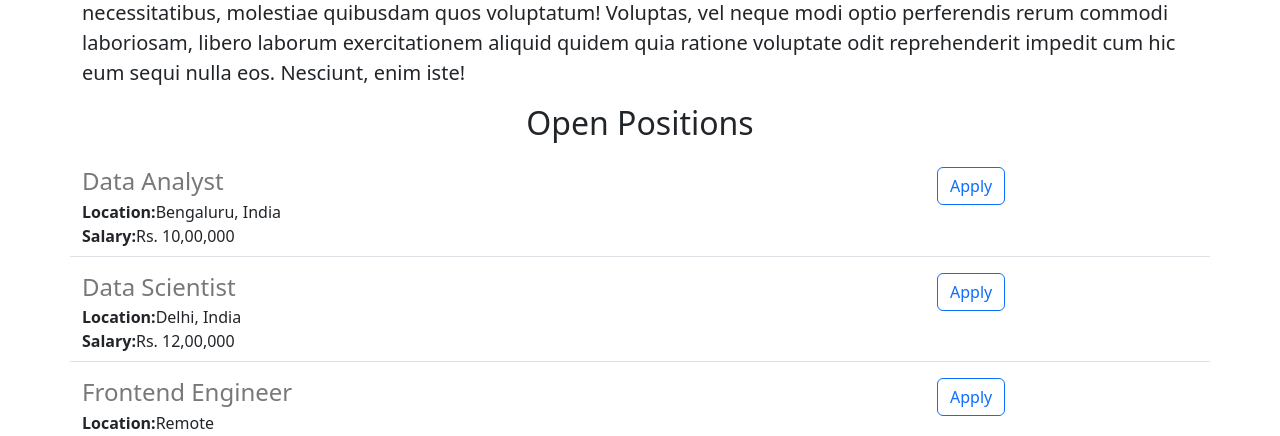
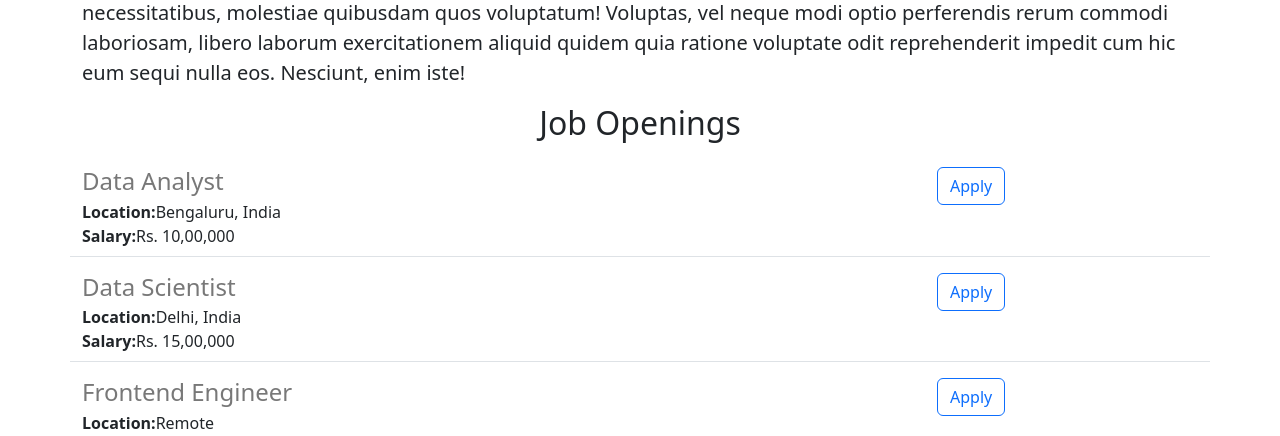
Before and after one commit to sky4704/sky-career-website, a Flask app: page / in a window 1280 px wide. Shown: the part 588-1024 px from the top of the page. Run offline with Flask 3, Linux system fonts and the light colour scheme.

Commit message:
Made some changes

```diff
--- a/app.py
+++ b/app.py
@@ -11,7 +11,7 @@ JOBS = [{
     'id': 2,
     'title': 'Data Scientist',
     'location': 'Delhi, India',
-    'salary': 'Rs. 12,00,000'
+    'salary': 'Rs. 15,00,000'
 }, {
     'id': 3,
     'title': 'Frontend Engineer',
--- a/templates/home.html
+++ b/templates/home.html
@@ -21,7 +21,7 @@
     <img class= "img-fluid" id="banner" src="https://c64d7c4a-eddd-43f5-9341-4b2e05f06f8c-00-1nlqcy5znbui4.pike.replit.dev/static/banner.jpg" alt="img">
     <h2 class="text-center mt-2 mb-4">About</h2>
     <p class="lead">Lorem ipsum dolor sit, amet consectetur adipisicing elit. Exercitationem repellat quam porro reiciendis pariatur ipsum iste tempore hic fugit facilis labore illum odio minus consequuntur quas quisquam beatae, vero laboriosam optio quasi necessitatibus, molestiae quibusdam quos voluptatum! Voluptas, vel neque modi optio perferendis rerum commodi laboriosam, libero laborum exercitationem aliquid quidem quia ratione voluptate odit reprehenderit impedit cum hic eum sequi nulla eos. Nesciunt, enim iste!</p>
-    <h2 class="text-center mt-2 mb-4">Open Positions</h2>
+    <h2 class="text-center mt-2 mb-4">Job Openings</h2>
     <p class="lead">
       {% for job in jobs %}
         {% include 'jobitem.html' %}
```
